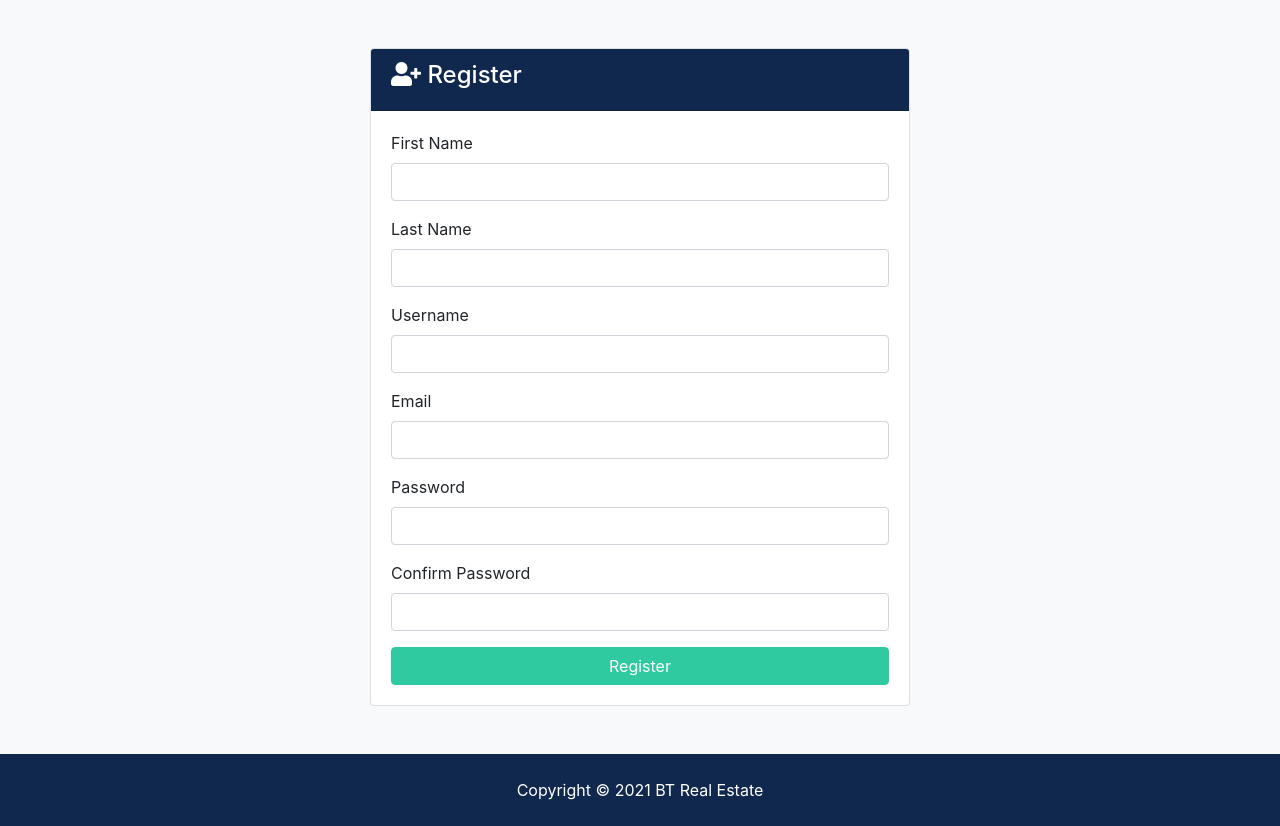
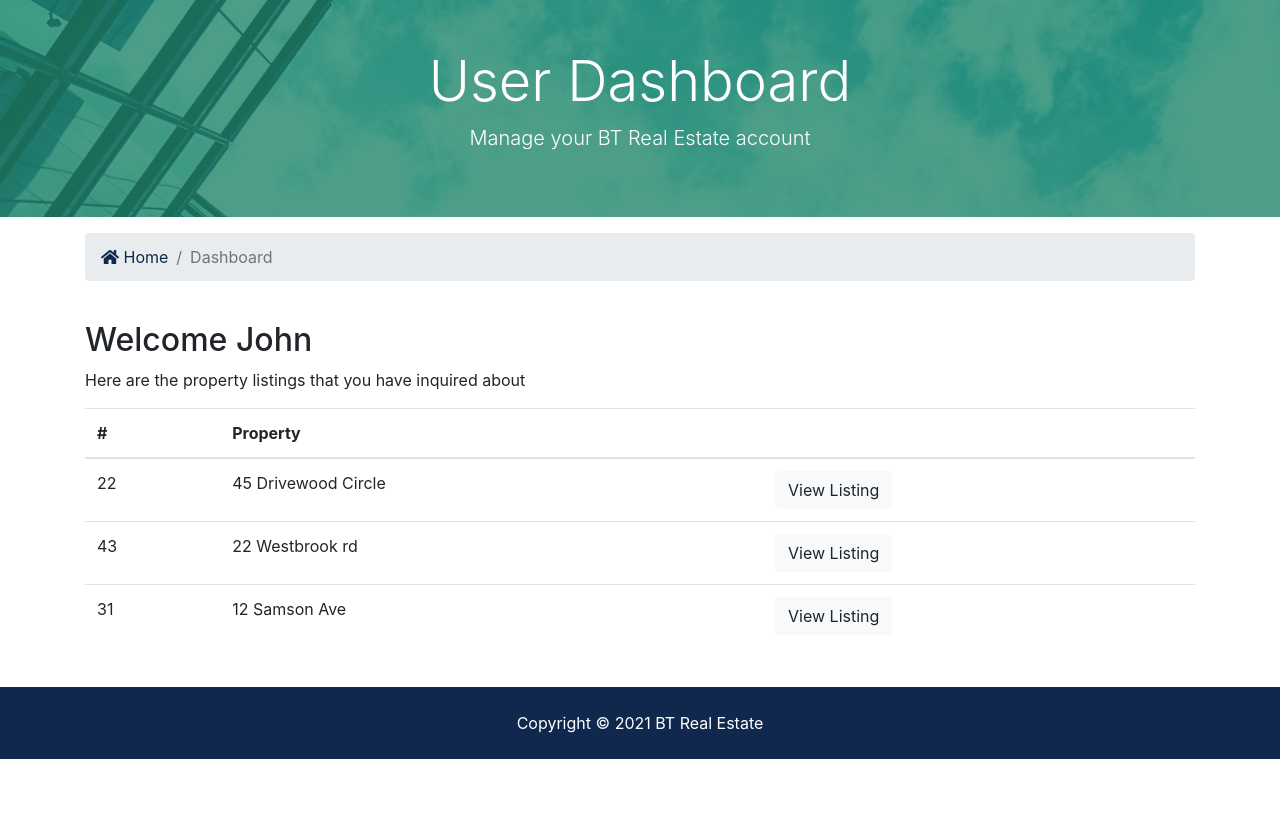
Before and after one commit to veto8/real_estate, a Django app: page /accounts/dash_board in a window 1280 px wide. Shown: the part 128-954 px from the top of the page. After the commit the page ends 887 px from the top, so only its background shows below. Run offline with Django 3.2, Linux system fonts and the light colour scheme; some libraries are stand-ins or nearby versions.

Commit message:
add: dash board page
Signed-off-by: codewiz <c.chaiwat.ch@gmail.com>

```diff
--- a/accounts/urls.py
+++ b/accounts/urls.py
@@ -7,5 +7,5 @@ urlpatterns = [
     path('login', views.login, name='login'),
     path('logout', views.logout, name='logout'),
     path('register', views.register, name='register'),
-    path('dash_board', views.register, name='dash_board'),
+    path('dash_board', views.dash_board, name='dash_board'),
 ]
--- a/accounts/views.py
+++ b/accounts/views.py
@@ -5,13 +5,26 @@ from django.contrib.auth.models import User
 
 def login(request):
     if request.method == 'POST':
-        pass
+        username = request.POST['username']
+        password = request.POST['password']
+
+        user = auth.authenticate(username=username, password=password)
+        if user is not None:
+            auth.login(request, user)
+            messages.success(request, 'You are now logged in')
+            return redirect('dash_board')
+        else:
+            messages.error(request, 'Invalid credentials')
+            return redirect('login')
     else:
         return render(request, 'accounts/login.html')
 
 
 def logout(request):
-    return redirect('index')
+    if request.method == 'POST':
+        auth.logout(request)
+        messages.success(request, 'You are now logged out')
+        return redirect('index')
 
 
 def register(request):
--- a/templates/accounts/dash_board.html
+++ b/templates/accounts/dash_board.html
@@ -1 +1,74 @@
-<h1>DashBoard</h1>
+{% extends "base.html" %}
+
+{% block content %}
+<section id="showcase-inner" class="py-5 text-white">
+  <div class="container">
+    <div class="row text-center">
+      <div class="col-md-12">
+        <h1 class="display-4">User Dashboard</h1>
+        <p class="lead">Manage your BT Real Estate account</p>
+      </div>
+    </div>
+  </div>
+</section>
+
+<!-- Breadcrumb -->
+<section id="bc" class="mt-3">
+  <div class="container">
+    <nav aria-label="breadcrumb">
+      <ol class="breadcrumb">
+        <li class="breadcrumb-item">
+            <a href="{% url 'index' %}"> <i class="fas fa-home"></i> Home</a>
+        </li>
+        <li class="breadcrumb-item active">Dashboard</li>
+      </ol>
+    </nav>
+  </div>
+</section>
+
+<!-- Alerts -->
+{% include "partials/_alearts.html" %}
+
+<section id="dashboard" class="py-4">
+  <div class="container">
+    <div class="row">
+      <div class="col-md-12">
+        <h2>Welcome John</h2>
+        <p>Here are the property listings that you have inquired about</p>
+        <table class="table">
+          <thead>
+            <tr>
+              <th scope="col">#</th>
+              <th scope="col">Property</th>
+              <th></th>
+            </tr>
+          </thead>
+          <tbody>
+            <tr>
+              <td>22</td>
+              <td>45 Drivewood Circle</td>
+              <td>
+                <a class="btn btn-light" href="#">View Listing</a>
+              </td>
+            </tr>
+            <tr>
+              <td>43</td>
+              <td>22 Westbrook rd</td>
+              <td>
+                <a class="btn btn-light" href="#">View Listing</a>
+              </td>
+            </tr>
+            <tr>
+              <td>31</td>
+              <td>12 Samson Ave</td>
+              <td>
+                <a class="btn btn-light" href="#">View Listing</a>
+              </td>
+            </tr>
+          </tbody>
+        </table>
+      </div>
+    </div>
+  </div>
+</section>
+{% endblock content %}
--- a/templates/pages/index.html
+++ b/templates/pages/index.html
@@ -64,8 +64,10 @@
   </div>
 </section>
 
+<br>
 <!-- Alerts -->
 {% include "partials/_alearts.html" %}
+
 <!-- Listings -->
 <section id="listings" class="py-5">
   <div class="container">
--- a/templates/partials/_navbar.html
+++ b/templates/partials/_navbar.html
@@ -44,6 +44,28 @@
         </ul>
 
         <ul class="navbar-nav ml-auto">
+            {% if user.is_authenticated %}
+                <li
+                    {% if 'dashboard' in request.path %}
+                    class="nav-item active mr-3"
+                    {% else %}
+                    class="nav-item mr-3"
+                    {% endif %}
+                >
+                    <a class="nav-link" href="{% url 'dash_board' %}">
+                        Wellcome {{ user.username }} (Dashboard)
+                    </a>
+                </li>
+                <li class="nav-item mr-3">
+                    <a class="nav-link"
+                        href="javascript:{document.getElementById('logout').submit()}">
+                        <i class="fas fa-sign-out-alt"></i> Logout
+                    </a>
+                    <form id="logout" action="{% url 'logout' %}" method="POST">
+                        {% csrf_token %}
+                    </form>
+                </li>
+            {% else %}
         <li
             {% if 'register' in request.path %}
                class="nav-item active mr-3"
@@ -66,6 +88,7 @@
 
             Login</a>
         </li>
+        {% endif %}
         </ul>
     </div>
     </div>
```
